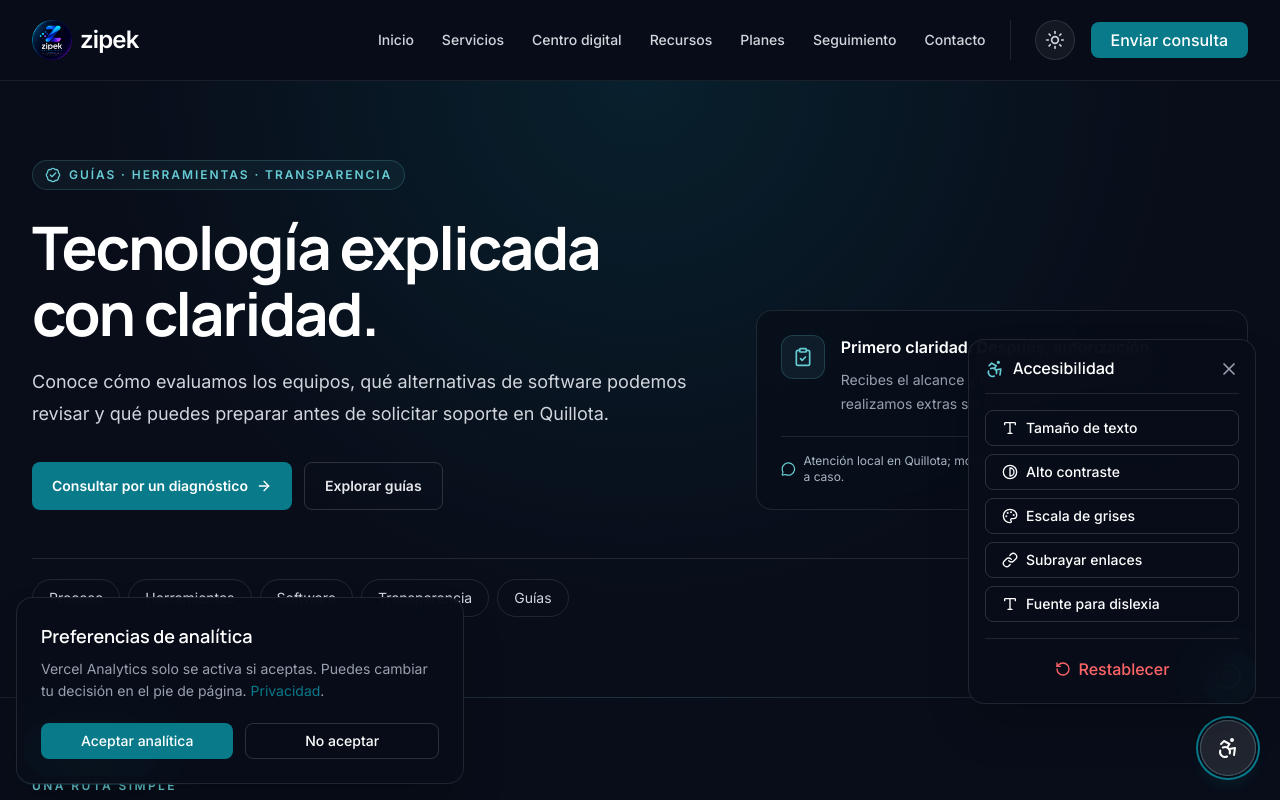
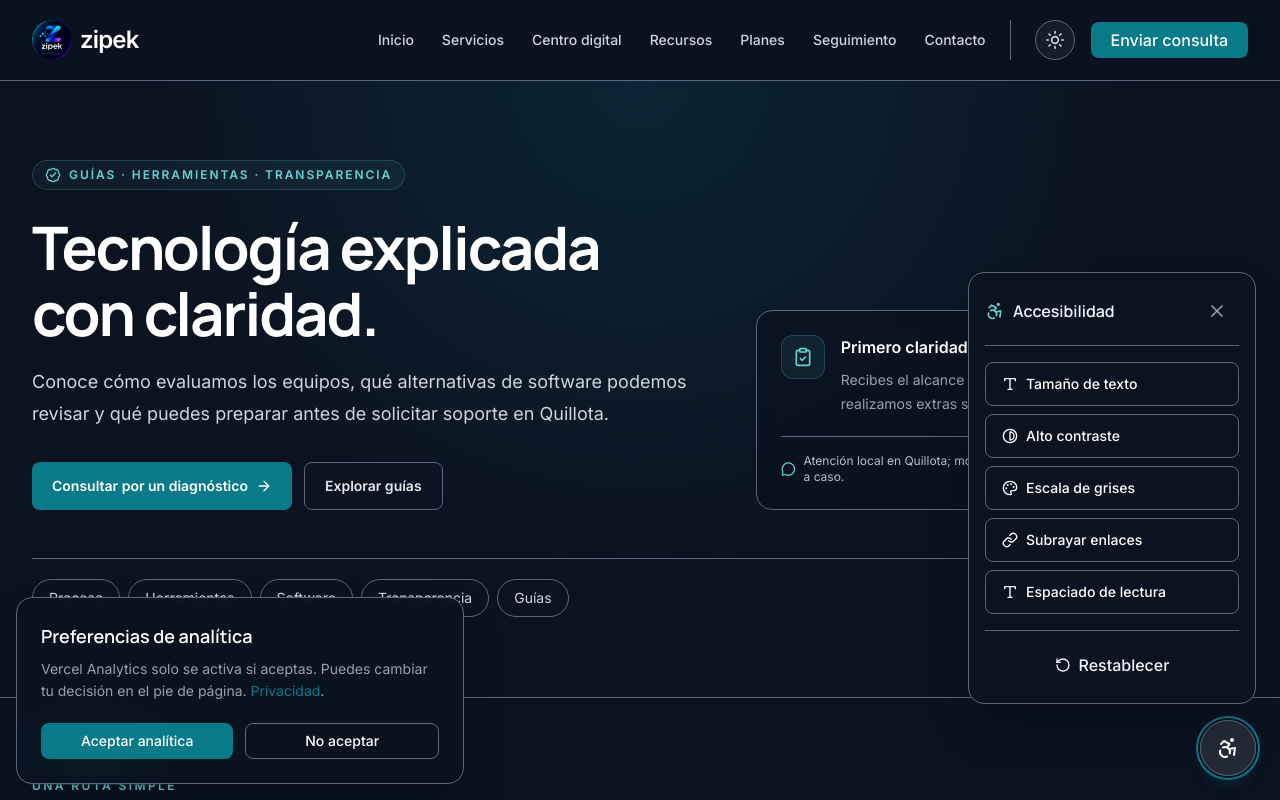
Before and after one commit to peteraraya/zipek-tec, a Next.js app: page /recursos in a window 1280 px wide. Both pictures are taken after a click on the button 1228 px from the left and 748 px from the top of the page. Shown: the top 800 px of the page. Built offline with nearby package versions, Linux system fonts and the light colour scheme.

Commit message:
feat: mejorar estilos de accesibilidad y actualizar colores de tema

```diff
--- a/src/app/globals.css
+++ b/src/app/globals.css
@@ -2,18 +2,20 @@
 @plugin "@tailwindcss/typography";
 
 :root {
-  --background: #080d19;
-  --foreground: #f1f4f7;
+  --background: #0b1220;
+  --foreground: #f1f5f9;
   --primary: #087a8a;
   --primary-hover: #056572;
-  --primary-light: #67cbd3;
-  --secondary: #6552a3;
-  --accent: #a65cd2;
-  --surface: #0d1524;
-  --surface-raised: #111b2d;
-  --border-subtle: rgba(167, 190, 207, 0.14);
-  --text-muted: #aab7c4;
-  --text-subtle: #aab7c4;
+  --primary-light: #63d2d0;
+  --secondary: #b8a8f5;
+  --secondary-foreground: #0b1220;
+  --accent: #f2b66d;
+  --surface: #111b2d;
+  --surface-raised: #18263a;
+  --border-subtle: #58687d;
+  --text-muted: #b4c1cf;
+  --text-subtle: #b4c1cf;
+  --focus-ring: #f2b66d;
 }
 
 @theme inline {
@@ -23,6 +25,7 @@
   --color-primary-hover: var(--primary-hover);
   --color-primary-light: var(--primary-light);
   --color-secondary: var(--secondary);
+  --color-secondary-foreground: var(--secondary-foreground);
   --color-accent: var(--accent);
   --font-sans: var(--font-inter), Arial, Helvetica, sans-serif;
   --font-heading: var(--font-manrope), var(--font-inter), Arial, Helvetica, sans-serif;
@@ -31,18 +34,20 @@
 
 html.light {
   color-scheme: light;
-  --background: #f5f7f8;
+  --background: #f5f7fa;
   --foreground: #17212b;
-  --primary: #086a78;
-  --primary-hover: #075865;
+  --primary: #075e6b;
+  --primary-hover: #064b56;
   --primary-light: #075e6b;
-  --secondary: #6552a3;
-  --accent: #7b3ca3;
+  --secondary: #51418a;
+  --secondary-foreground: #ffffff;
+  --accent: #8a4b08;
   --surface: #ffffff;
   --surface-raised: #edf2f4;
-  --border-subtle: rgba(23, 33, 43, 0.14);
-  --text-muted: #465563;
-  --text-subtle: #52616e;
+  --border-subtle: #7b8794;
+  --text-muted: #4b5968;
+  --text-subtle: #526174;
+  --focus-ring: #075e6b;
 }
 
 html.dark {
@@ -67,14 +72,11 @@ h4 {
 }
 
 .text-gradient {
-  background-clip: text;
-  -webkit-background-clip: text;
-  -webkit-text-fill-color: transparent;
-  background-image: linear-gradient(to right, var(--primary-light), var(--primary));
+  color: var(--primary-light);
 }
 
 .bg-gradient-primary {
-  background: linear-gradient(135deg, var(--primary) 0%, var(--secondary) 100%);
+  background: var(--primary);
 }
 
 .public-site {
@@ -85,6 +87,10 @@ h4 {
 
 .public-site .text-gray-500 {
   color: var(--text-subtle);
+}
+
+.public-site [class*="border-white/"] {
+  border-color: var(--border-subtle);
 }
 
 .public-site .text-gradient {
@@ -142,7 +148,7 @@ h4 {
 }
 
 .public-site :focus-visible {
-  outline: 2px solid var(--primary-light);
+  outline: 3px solid var(--focus-ring);
   outline-offset: 3px;
 }
 
@@ -157,14 +163,17 @@ h4 {
 }
 
 @media (prefers-reduced-motion: reduce) {
-  .animate-marquee,
-  .animate-retro-grid {
-    animation: none;
+  *,
+  *::before,
+  *::after {
+    scroll-behavior: auto !important;
+    animation-duration: 0.01ms !important;
+    animation-iteration-count: 1 !important;
+    transition-duration: 0.01ms !important;
   }
 
   .public-site .help-tour-target {
-    scroll-behavior: auto;
-    transition: none;
+    transition: none !important;
   }
 }
 
@@ -255,11 +264,29 @@ html.a11y-grayscale {
 
 html.a11y-high-contrast {
   --background: #000000;
-  filter: contrast(1.5) saturate(1.2);
+  --foreground: #ffffff;
+  --primary: #00ffff;
+  --primary-hover: #00ffff;
+  --primary-light: #ffff00;
+  --secondary: #e0bfff;
+  --secondary-foreground: #000000;
+  --accent: #ffbf00;
+  --surface: #000000;
+  --surface-raised: #121212;
+  --border-subtle: rgba(255, 255, 255, 0.8);
+  --text-muted: #f0f0f0;
+  --text-subtle: #ffffff;
+  --focus-ring: #ffff00;
 }
 
-html.a11y-high-contrast * {
-  outline-color: #fff !important;
+html.a11y-high-contrast .bg-primary.text-white,
+html.a11y-high-contrast .bg-primary-hover.text-white,
+html.a11y-high-contrast a[href^="https://wa.me/"].text-white {
+  color: #000000 !important;
+}
+
+html.a11y-high-contrast .public-site :focus-visible {
+  outline-color: var(--focus-ring);
 }
 
 html.a11y-text-lg {
@@ -276,12 +303,15 @@ html.a11y-links-underline a {
   font-weight: 700 !important;
 }
 
-html.a11y-dyslexia {
-  font-family: "Comic Sans MS", "OpenDyslexic", sans-serif !important;
+html.a11y-readable-spacing body,
+html.a11y-readable-spacing .public-site {
+  letter-spacing: 0.025em;
+  word-spacing: 0.08em;
 }
 
-html.a11y-dyslexia * {
-  font-family: "Comic Sans MS", "OpenDyslexic", sans-serif !important;
+html.a11y-readable-spacing .public-site main p,
+html.a11y-readable-spacing .public-site main li {
+  line-height: 1.8;
 }
 
 @media print {
--- a/src/app/layout.tsx
+++ b/src/app/layout.tsx
@@ -10,8 +10,8 @@ const manrope = Manrope({ subsets: ["latin"], variable: "--font-manrope" });
 
 export const viewport: Viewport = {
   themeColor: [
-    { media: "(prefers-color-scheme: light)", color: "#f1f4f7" },
-    { media: "(prefers-color-scheme: dark)", color: "#080d19" },
+    { media: "(prefers-color-scheme: light)", color: "#f5f7fa" },
+    { media: "(prefers-color-scheme: dark)", color: "#0b1220" },
   ],
   width: "device-width",
   initialScale: 1,
--- a/src/components/layout/AccessibilityWidget.tsx
+++ b/src/components/layout/AccessibilityWidget.tsx
@@ -5,152 +5,188 @@ import { Accessibility, Type, Contrast, Palette, Link as LinkIcon, RotateCcw, X
 import { Button } from "@/components/ui/button";
 import { cn } from "@/lib/utils";
 
+type AccessibilitySettings = {
+  textSize: 0 | 1 | 2;
+  highContrast: boolean;
+  grayscale: boolean;
+  underlineLinks: boolean;
+  readableSpacing: boolean;
+};
+
+const defaultSettings: AccessibilitySettings = {
+  textSize: 0,
+  highContrast: false,
+  grayscale: false,
+  underlineLinks: false,
+  readableSpacing: false,
+};
+
+function isRecord(value: unknown): value is Record<string, unknown> {
+  return typeof value === "object" && value !== null;
+}
+
+function parseSettings(value: string | null): AccessibilitySettings {
+  if (!value) return defaultSettings;
+
+  const parsed: unknown = JSON.parse(value);
+  if (!isRecord(parsed)) return defaultSettings;
+
+  const textSize = parsed.textSize === 1 || parsed.textSize === 2 ? parsed.textSize : 0;
+
+  return {
+    textSize,
+    highContrast: parsed.highContrast === true,
+    grayscale: parsed.grayscale === true,
+    underlineLinks: parsed.underlineLinks === true,
+    readableSpacing: parsed.readableSpacing === true || parsed.dyslexia === true,
+  };
+}
+
 export default function AccessibilityWidget() {
   const [isOpen, setIsOpen] = useState(false);
-  const [settings, setSettings] = useState({
-    textSize: 0, // 0: default, 1: lg, 2: xl
-    highContrast: false,
-    grayscale: false,
-    underlineLinks: false,
-    dyslexia: false,
+  const [settings, setSettings] = useState<AccessibilitySettings>(() => {
+    if (typeof window === "undefined") return defaultSettings;
+
+    try {
+      return parseSettings(window.localStorage.getItem("a11y-settings"));
+    } catch (error) {
+      console.error("Failed to load accessibility settings from localStorage", error);
+      return defaultSettings;
+    }
   });
 
-  // Load settings from localStorage
-  useEffect(() => {
-    const frame = requestAnimationFrame(() => {
-      try {
-        const savedSettings = localStorage.getItem("a11y-settings");
-        if (savedSettings) {
-          setSettings(JSON.parse(savedSettings));
-        }
-      } catch (e) {
-        console.error("Failed to load accessibility settings from localStorage", e);
-      }
-    });
-
-    return () => cancelAnimationFrame(frame);
-  }, []);
-
-  // Save settings to localStorage and apply classes to HTML element
   useEffect(() => {
     try {
       localStorage.setItem("a11y-settings", JSON.stringify(settings));
-    } catch (e) {
-      console.error("Failed to save accessibility settings to localStorage", e);
+    } catch (error) {
+      console.error("Failed to save accessibility settings to localStorage", error);
     }
 
     const html = document.documentElement;
+    html.classList.remove(
+      "a11y-text-lg",
+      "a11y-text-xl",
+      "a11y-high-contrast",
+      "a11y-grayscale",
+      "a11y-links-underline",
+      "a11y-readable-spacing",
+      "a11y-dyslexia",
+    );
 
-    // Clear previous classes
-    html.classList.remove("a11y-text-lg", "a11y-text-xl", "a11y-high-contrast", "a11y-grayscale", "a11y-links-underline", "a11y-dyslexia");
-
-    // Apply new classes based on state
     if (settings.textSize === 1) html.classList.add("a11y-text-lg");
     if (settings.textSize === 2) html.classList.add("a11y-text-xl");
     if (settings.highContrast) html.classList.add("a11y-high-contrast");
     if (settings.grayscale) html.classList.add("a11y-grayscale");
     if (settings.underlineLinks) html.classList.add("a11y-links-underline");
-    if (settings.dyslexia) html.classList.add("a11y-dyslexia");
-
+    if (settings.readableSpacing) html.classList.add("a11y-readable-spacing");
   }, [settings]);
 
   const toggleTextSize = () => {
-    setSettings(prev => ({ ...prev, textSize: (prev.textSize + 1) % 3 }));
+    setSettings(prev => {
+      const textSize: AccessibilitySettings["textSize"] =
+        prev.textSize === 0 ? 1 : prev.textSize === 1 ? 2 : 0;
+      return { ...prev, textSize };
+    });
   };
 
-  const toggleSetting = (key: keyof typeof settings) => {
+  const toggleSetting = (key: Exclude<keyof AccessibilitySettings, "textSize">) => {
     setSettings(prev => ({ ...prev, [key]: !prev[key] }));
   };
 
   const resetSettings = () => {
-    setSettings({
-      textSize: 0,
-      highContrast: false,
-      grayscale: false,
-      underlineLinks: false,
-      dyslexia: false,
-    });
+    setSettings(defaultSettings);
   };
 
   return (
     <div className="fixed bottom-2 right-2 z-50 sm:bottom-6 sm:right-6">
       {isOpen && (
-        <div className="absolute bottom-16 right-0 mb-2 w-72 rounded-2xl border border-white/10 bg-background/95 backdrop-blur-xl p-4 shadow-2xl">
-          <div className="flex items-center justify-between mb-4 border-b border-white/10 pb-3">
-            <h3 className="font-semibold text-white flex items-center gap-2">
-              <Accessibility className="w-5 h-5 text-primary-light" />
+        <section
+          id="accessibility-panel"
+          aria-label="Preferencias de accesibilidad"
+          className="absolute bottom-16 right-0 mb-2 max-h-[min(75vh,32rem)] w-[min(18rem,calc(100vw-1rem))] overflow-y-auto rounded-2xl border border-white/10 bg-background p-4 text-foreground shadow-2xl"
+        >
+          <div className="mb-4 flex items-center justify-between border-b border-white/10 pb-3">
+            <h2 className="flex items-center gap-2 font-semibold">
+              <Accessibility aria-hidden="true" className="h-5 w-5 text-primary-light" />
               Accesibilidad
-            </h3>
+            </h2>
             <button
+              type="button"
               onClick={() => setIsOpen(false)}
-              className="text-gray-400 hover:text-white transition-colors"
+              className="flex h-11 w-11 items-center justify-center rounded-lg text-gray-400 transition-colors hover:text-foreground focus-visible:outline-none focus-visible:ring-2 focus-visible:ring-primary-light"
               aria-label="Cerrar menú de accesibilidad"
             >
-              <X className="w-5 h-5" />
+              <X aria-hidden="true" className="h-5 w-5" />
             </button>
           </div>
 
           <div className="space-y-2">
             <Button
               variant={settings.textSize > 0 ? "default" : "outline"}
-              className="w-full justify-start text-sm"
+              className="h-11 w-full justify-start whitespace-normal text-left text-sm"
               onClick={toggleTextSize}
+              aria-pressed={settings.textSize > 0}
             >
-              <Type className="w-4 h-4 mr-2" />
+              <Type aria-hidden="true" className="mr-2 h-4 w-4 shrink-0" />
               Tamaño de texto {settings.textSize === 1 ? "(Grande)" : settings.textSize === 2 ? "(Muy Grande)" : ""}
             </Button>
 
             <Button
               variant={settings.highContrast ? "default" : "outline"}
-              className="w-full justify-start text-sm"
+              className="h-11 w-full justify-start whitespace-normal text-left text-sm"
               onClick={() => toggleSetting("highContrast")}
+              aria-pressed={settings.highContrast}
             >
-              <Contrast className="w-4 h-4 mr-2" />
+              <Contrast aria-hidden="true" className="mr-2 h-4 w-4 shrink-0" />
               Alto contraste
             </Button>
 
             <Button
               variant={settings.grayscale ? "default" : "outline"}
-              className="w-full justify-start text-sm"
+              className="h-11 w-full justify-start whitespace-normal text-left text-sm"
               onClick={() => toggleSetting("grayscale")}
+              aria-pressed={settings.grayscale}
             >
-              <Palette className="w-4 h-4 mr-2" />
+              <Palette aria-hidden="true" className="mr-2 h-4 w-4 shrink-0" />
               Escala de grises
             </Button>
 
             <Button
               variant={settings.underlineLinks ? "default" : "outline"}
-              className="w-full justify-start text-sm"
+              className="h-11 w-full justify-start whitespace-normal text-left text-sm"
               onClick={() => toggleSetting("underlineLinks")}
+              aria-pressed={settings.underlineLinks}
             >
-              <LinkIcon className="w-4 h-4 mr-2" />
+              <LinkIcon aria-hidden="true" className="mr-2 h-4 w-4 shrink-0" />
               Subrayar enlaces
             </Button>
 
             <Button
-              variant={settings.dyslexia ? "default" : "outline"}
-              className="w-full justify-start text-sm"
-              onClick={() => toggleSetting("dyslexia")}
+              variant={settings.readableSpacing ? "default" : "outline"}
+              className="h-11 w-full justify-start whitespace-normal text-left text-sm"
+              onClick={() => toggleSetting("readableSpacing")}
+              aria-pressed={settings.readableSpacing}
             >
-              <Type className="w-4 h-4 mr-2" />
-              Fuente para dislexia
+              <Type aria-hidden="true" className="mr-2 h-4 w-4 shrink-0" />
+              Espaciado de lectura
             </Button>
           </div>
 
           <div className="mt-4 pt-3 border-t border-white/10">
             <Button
               variant="ghost"
-              className="w-full text-red-400 hover:text-red-300 hover:bg-red-500/10"
+              className="h-11 w-full whitespace-normal text-foreground"
               onClick={resetSettings}
             >
-              <RotateCcw className="w-4 h-4 mr-2" />
+              <RotateCcw aria-hidden="true" className="mr-2 h-4 w-4 shrink-0" />
               Restablecer
             </Button>
           </div>
-        </div>
+        </section>
       )}
 
       <button
+        type="button"
         onClick={() => setIsOpen(!isOpen)}
         className={cn(
           "flex h-12 w-12 items-center justify-center rounded-full shadow-lg shadow-primary/20 transition-all focus:outline-none focus:ring-2 focus:ring-primary focus:ring-offset-2 focus:ring-offset-background sm:h-14 sm:w-14",
@@ -158,8 +194,9 @@ export default function AccessibilityWidget() {
         )}
         aria-label="Abrir menú de accesibilidad"
         aria-expanded={isOpen}
+        aria-controls="accessibility-panel"
       >
-        <Accessibility className="w-6 h-6" />
+        <Accessibility aria-hidden="true" className="h-6 w-6" />
       </button>
     </div>
   );
```
